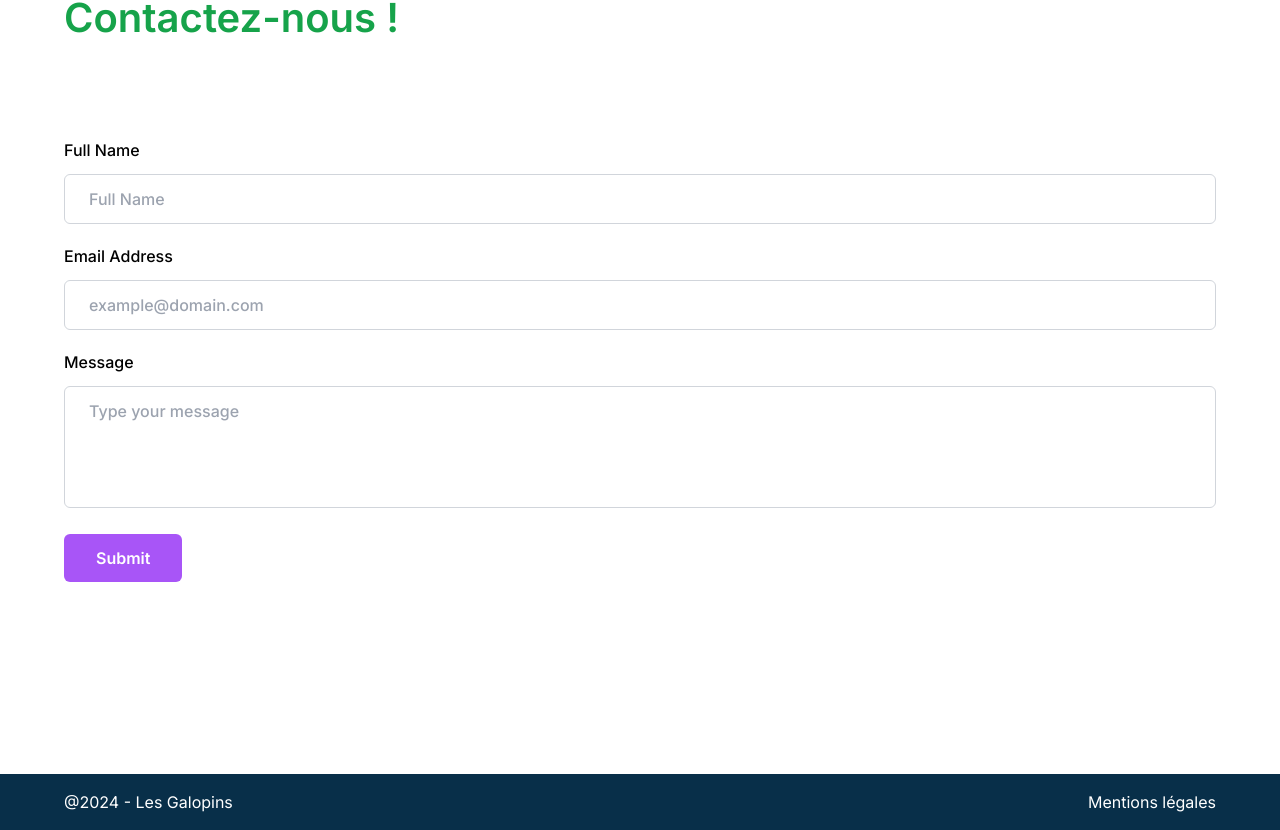
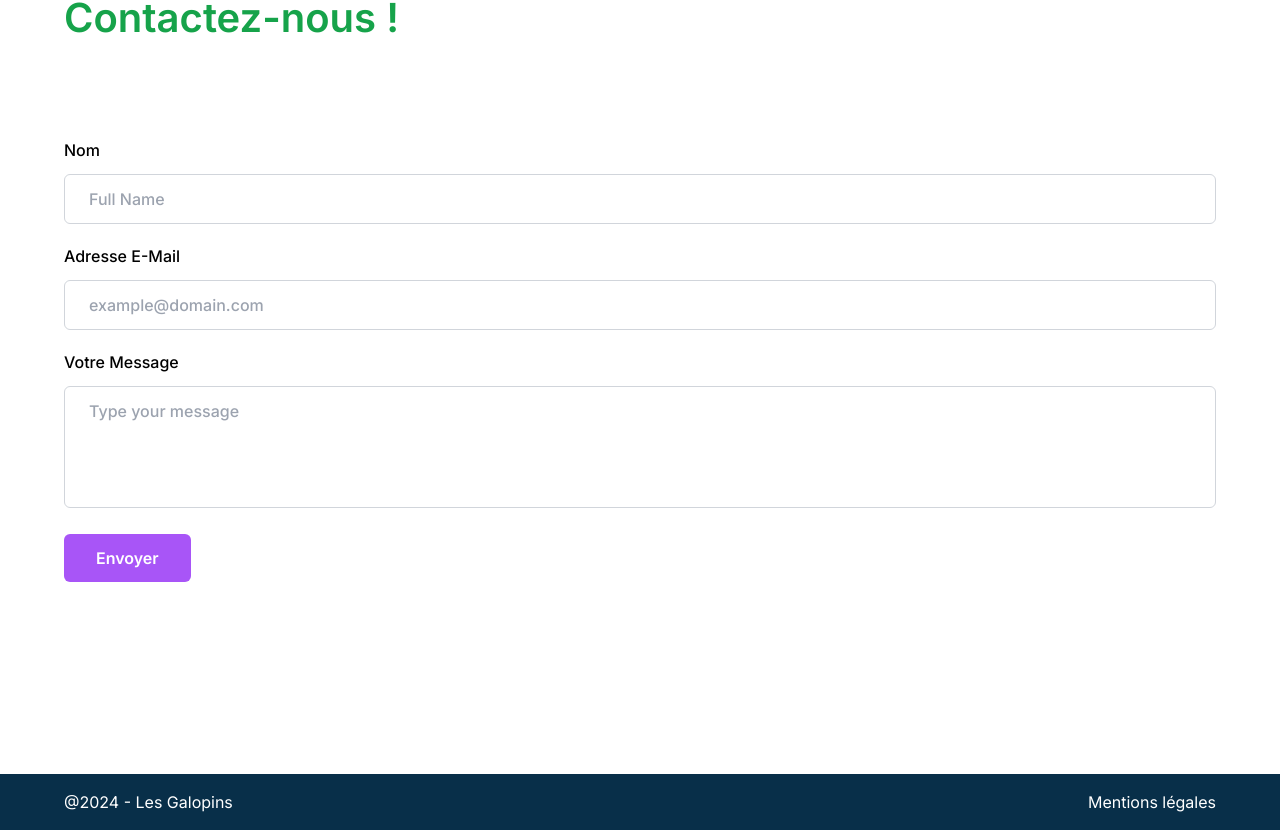
Before and after one commit to SebastienLaurentt/Galopins-Next-V2, a Next.js app: page /adhesion in a window 1280 px wide. Shown: the part 1316-2146 px from the top of the page. Built offline with nearby package versions, Linux system fonts and the light colour scheme.

Commit message:
contact form working on localhost

```diff
--- a/components/Contact/Contact.tsx
+++ b/components/Contact/Contact.tsx
@@ -24,7 +24,7 @@ export default function Form() {
           htmlFor="name"
           className="mb-3 block text-base font-medium text-black"
         >
-          Full Name
+          Nom
         </label>
         <input
           type="text"
@@ -39,7 +39,7 @@ export default function Form() {
           htmlFor="email"
           className="mb-3 block text-base font-medium text-black"
         >
-          Email Address
+          Adresse E-Mail
         </label>
         <input
           type="email"
@@ -54,7 +54,7 @@ export default function Form() {
           htmlFor="message"
           className="mb-3 block text-base font-medium text-black"
         >
-          Message
+          Votre Message
         </label>
         <textarea
           rows={4}
@@ -69,7 +69,7 @@ export default function Form() {
           className="hover:shadow-form rounded-md bg-purple-500 py-3 px-8 text-base font-semibold text-white outline-none"
           type="submit"
         >
-          Submit
+          Envoyer
         </button>
       </div>
     </form>
```
